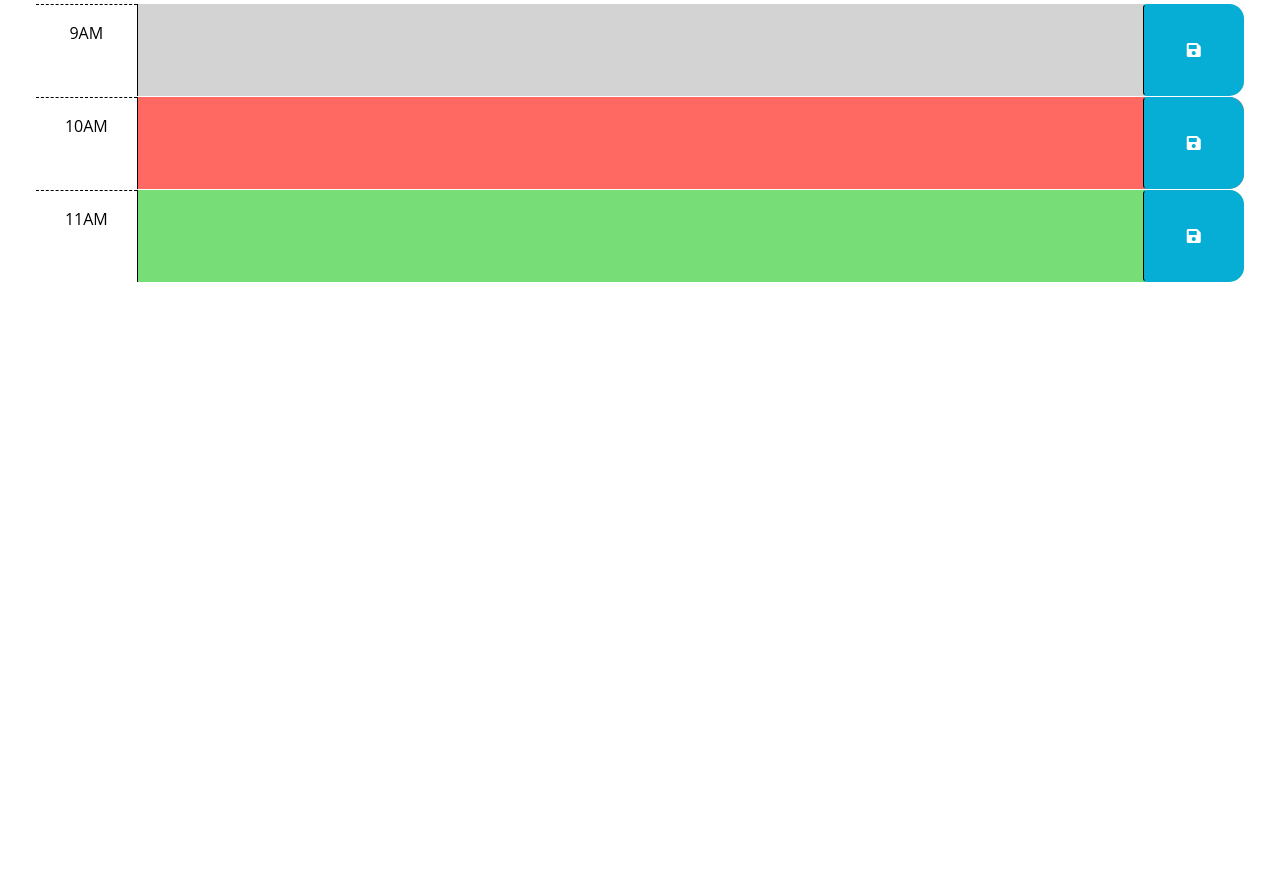
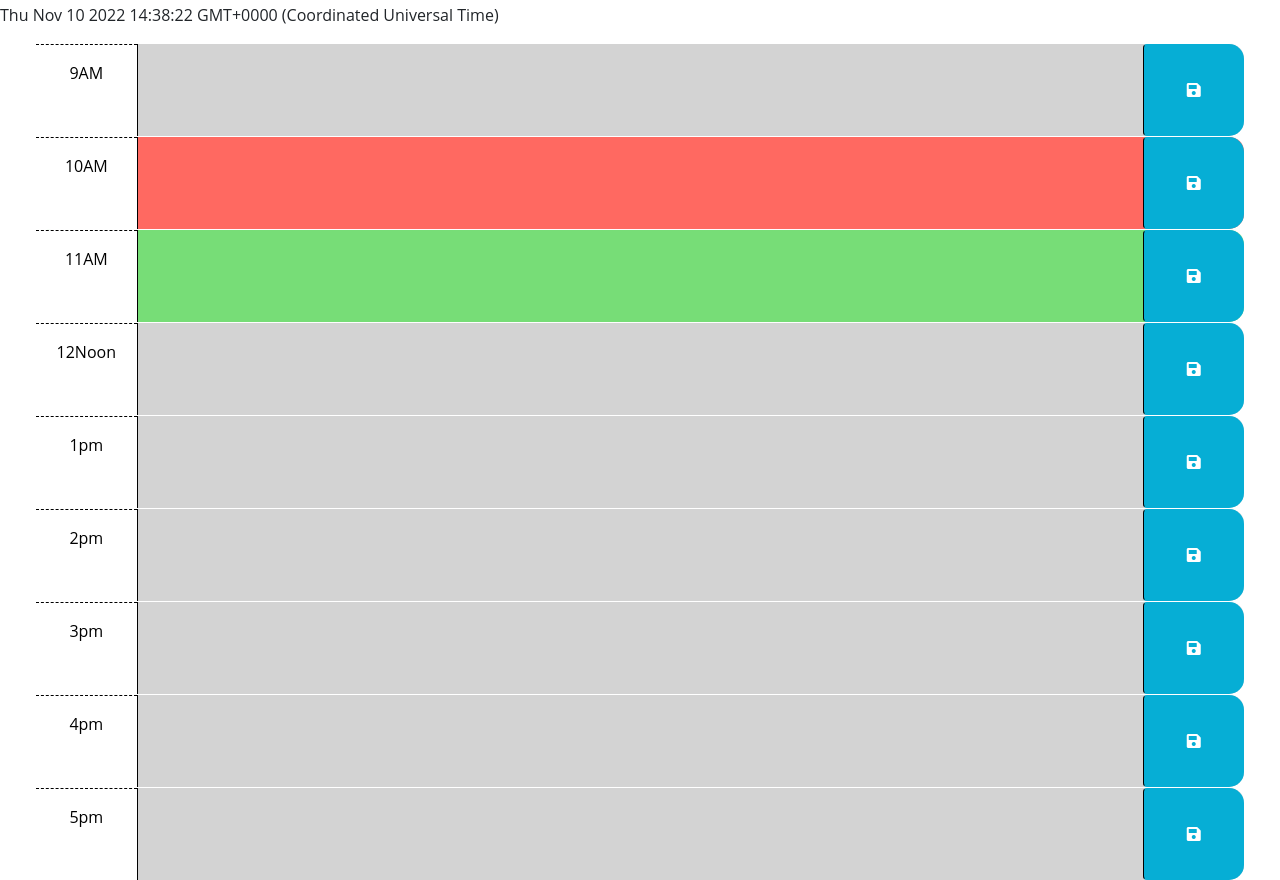
Before and after one commit to Tonyoffor/WorkDayScheduler, a plain HTML site: page Develop/index.html in a window 1280 px wide. Shown: the part 248-1128 px from the top of the page. Before the commit the page ends 800 px from the top, so only its background shows below. Drawn offline with nearby package versions, Linux system fonts and the light colour scheme.

Commit message:
added the current date and the save button variable

```diff
--- a/Develop/index.html
+++ b/Develop/index.html
@@ -30,6 +30,7 @@
       <p class="lead">A simple calendar app for scheduling your work day</p>
       <p id="currentDay" class="lead"></p>
     </header>
+    <p id="today"></p>
     <div class="container-fluid px-5">
       <!-- Use class for "past", "present", and "future" to apply styles to the
         time-block divs accordingly. The javascript will need to do this by
@@ -45,7 +46,7 @@
       <div id="hour-9" class="row time-block past">
         <div class="col-2 col-md-1 hour text-center py-3">9AM</div>
         <textarea class="col-8 col-md-10 description" rows="3"> </textarea>
-        <button class="btn saveBtn col-2 col-md-1" aria-label="save">
+        <button onclick="" class="btn saveBtn col-2 col-md-1" aria-label="save">
           <i class="fas fa-save" aria-hidden="true"></i>
         </button>
       </div>
@@ -67,6 +68,55 @@
           <i class="fas fa-save" aria-hidden="true"></i>
         </button>
       </div>
+
+      <div id="hour-12" class="row time-block past">
+        <div class="col-2 col-md-1 hour text-center py-3">12Noon</div>
+        <textarea class="col-8 col-md-10 description" rows="3"> </textarea>
+        <button class="btn saveBtn col-2 col-md-1" aria-label="save">
+          <i class="fas fa-save" aria-hidden="true"></i>
+        </button>
+      </div>
+
+      <div id="hour-1pm" class="row time-block past">
+        <div class="col-2 col-md-1 hour text-center py-3">1pm</div>
+        <textarea class="col-8 col-md-10 description" rows="3"> </textarea>
+        <button class="btn saveBtn col-2 col-md-1" aria-label="save">
+          <i class="fas fa-save" aria-hidden="true"></i>
+        </button>
+      </div>
+
+      <div id="hour-2pm" class="row time-block past">
+        <div class="col-2 col-md-1 hour text-center py-3">2pm</div>
+        <textarea class="col-8 col-md-10 description" rows="3"> </textarea>
+        <button class="btn saveBtn col-2 col-md-1" aria-label="save">
+          <i class="fas fa-save" aria-hidden="true"></i>
+        </button>
+      </div>
+
+      <div id="hour-3pm" class="row time-block past">
+        <div class="col-2 col-md-1 hour text-center py-3">3pm</div>
+        <textarea class="col-8 col-md-10 description" rows="3"> </textarea>
+        <button class="btn saveBtn col-2 col-md-1" aria-label="save">
+          <i class="fas fa-save" aria-hidden="true"></i>
+        </button>
+      </div>
+
+      <div id="hour-4pm" class="row time-block past">
+        <div class="col-2 col-md-1 hour text-center py-3">4pm</div>
+        <textarea class="col-8 col-md-10 description" rows="3"> </textarea>
+        <button class="btn saveBtn col-2 col-md-1" aria-label="save">
+          <i class="fas fa-save" aria-hidden="true"></i>
+        </button>
+      </div>
+
+      <div id="hour-5pm" class="row time-block past">
+        <div class="col-2 col-md-1 hour text-center py-3">5pm</div>
+        <textarea class="col-8 col-md-10 description" rows="3"> </textarea>
+        <button class="btn saveBtn col-2 col-md-1" aria-label="save">
+          <i class="fas fa-save" aria-hidden="true"></i>
+        </button>
+      </div>
+
     </div>
 
     <script src="https://cdnjs.cloudflare.com/ajax/libs/jquery/3.2.1/jquery.min.js"></script>
--- a/Develop/script.js
+++ b/Develop/script.js
@@ -1,4 +1,13 @@
 // Wrap all code that interacts with the DOM in a call to jQuery to ensure that
+var currentDay = $('#currentDay');
+var saveBtn = $('saveBtn');
+
+
+
+
+const d = new Date();
+document.getElementById("today").innerHTML = d;
+
 // the code isn't run until the browser has finished rendering all the elements
 // in the html.
 $(function () {
@@ -8,7 +17,16 @@ $(function () {
   // function? How can DOM traversal be used to get the "hour-x" id of the
   // time-block containing the button that was clicked? How might the id be
   // useful when saving the description in local storage?
-  //
+
+
+  //function myFunction() {
+    //var element = document.getElementById("myDIV");
+    //element.classList.remove("mystyle");
+  //}
+  //function myFunction() {
+  //var element = document.getElementById("myDIV");
+  //element.classList.remove("mystyle");
+//}
   // TODO: Add code to apply the past, present, or future class to each time
   // block by comparing the id to the current hour. HINTS: How can the id
   // attribute of each time-block be used to conditionally add or remove the
```
Also changed, not shown: 1 other file.
